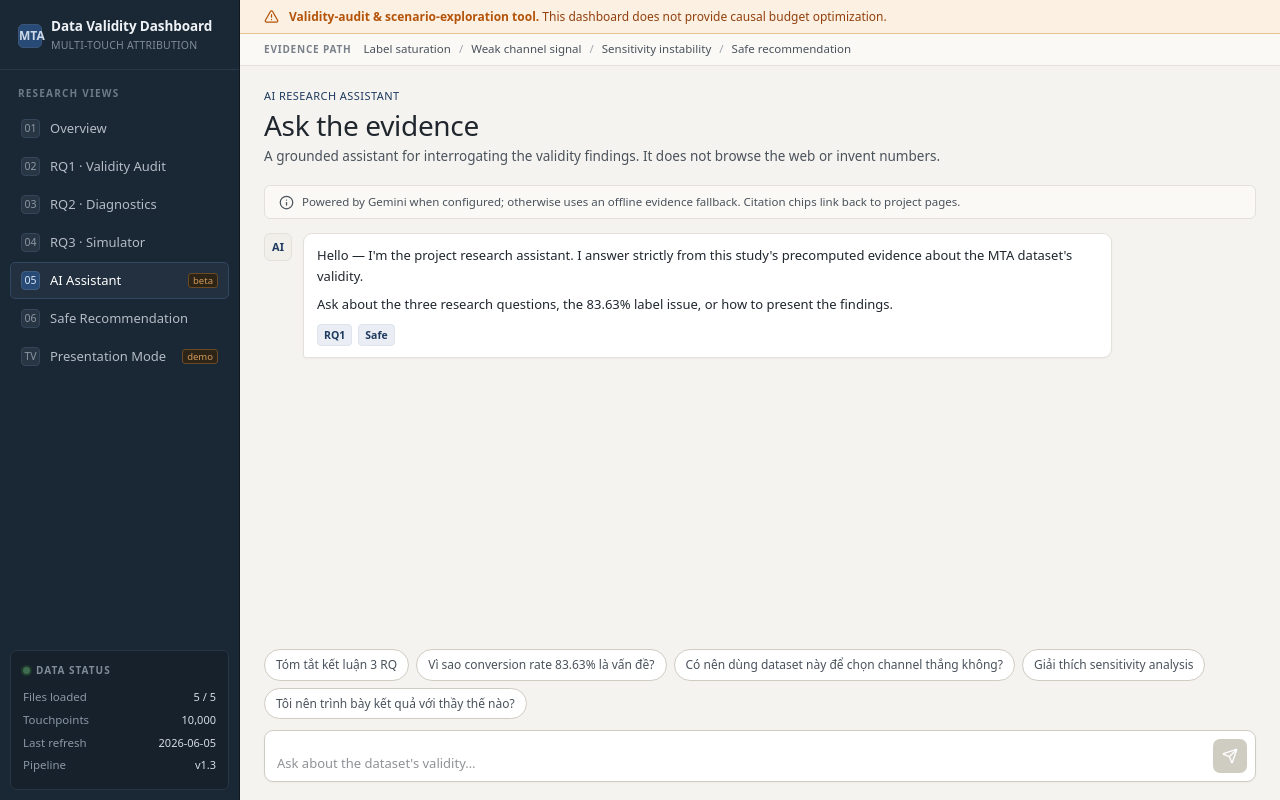
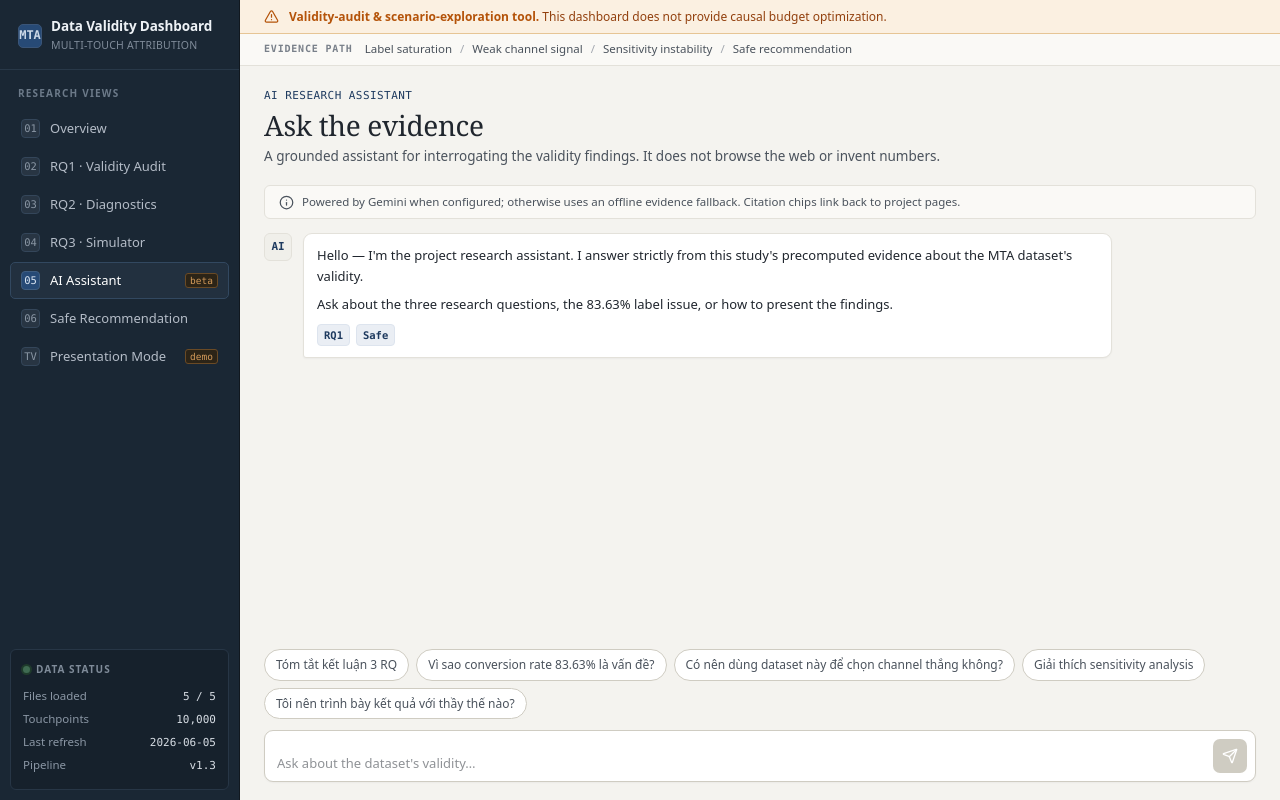
Before and after one commit to AI-Peak/Multi-Touch-Attribution-Data-Validity, a Next.js app in the folder app/: page /assistant in a window 1280 px wide. Built offline with nearby package versions, Linux system fonts and the light colour scheme.

Commit message:
Fix Vercel build font fetch failure

```diff
--- a/app/src/app/globals.css
+++ b/app/src/app/globals.css
@@ -41,9 +41,9 @@
   --shadow-card: var(--shadow-card);
   --shadow-pop: var(--shadow-pop);
 
-  --font-sans: var(--font-plex-sans), system-ui, -apple-system, sans-serif;
-  --font-mono: var(--font-plex-mono), ui-monospace, Menlo, monospace;
-  --font-display: var(--font-fraunces), Georgia, serif;
+  --font-sans: system-ui, -apple-system, BlinkMacSystemFont, "Segoe UI", sans-serif;
+  --font-mono: "SFMono-Regular", Consolas, "Liberation Mono", Menlo, monospace;
+  --font-display: Georgia, "Times New Roman", serif;
 }
 
 :root {
--- a/app/src/app/layout.tsx
+++ b/app/src/app/layout.tsx
@@ -1,30 +1,8 @@
 import type { Metadata } from "next";
-import { IBM_Plex_Sans, IBM_Plex_Mono, Fraunces } from "next/font/google";
 import "./globals.css";
 import { Sidebar } from "@/components/shell/Sidebar";
 import { ValidityBanner } from "@/components/shell/ValidityBanner";
 import { EvidencePath } from "@/components/shell/EvidencePath";
-
-const plexSans = IBM_Plex_Sans({
-  subsets: ["latin", "vietnamese"],
-  weight: ["400", "500", "600", "700"],
-  variable: "--font-plex-sans",
-  display: "swap",
-});
-
-const plexMono = IBM_Plex_Mono({
-  subsets: ["latin"],
-  weight: ["400", "500", "600"],
-  variable: "--font-plex-mono",
-  display: "swap",
-});
-
-const fraunces = Fraunces({
-  subsets: ["latin"],
-  variable: "--font-fraunces",
-  axes: ["opsz", "SOFT"],
-  display: "swap",
-});
 
 export const metadata: Metadata = {
   title: "MTA Data Validity Dashboard",
@@ -39,9 +17,7 @@ export default function RootLayout({
 }>) {
   return (
     <html lang="en">
-      <body
-        className={`${plexSans.variable} ${plexMono.variable} ${fraunces.variable}`}
-      >
+      <body>
         <div className="paper-grain" aria-hidden />
         <div className="app-grid">
           <Sidebar />
```
